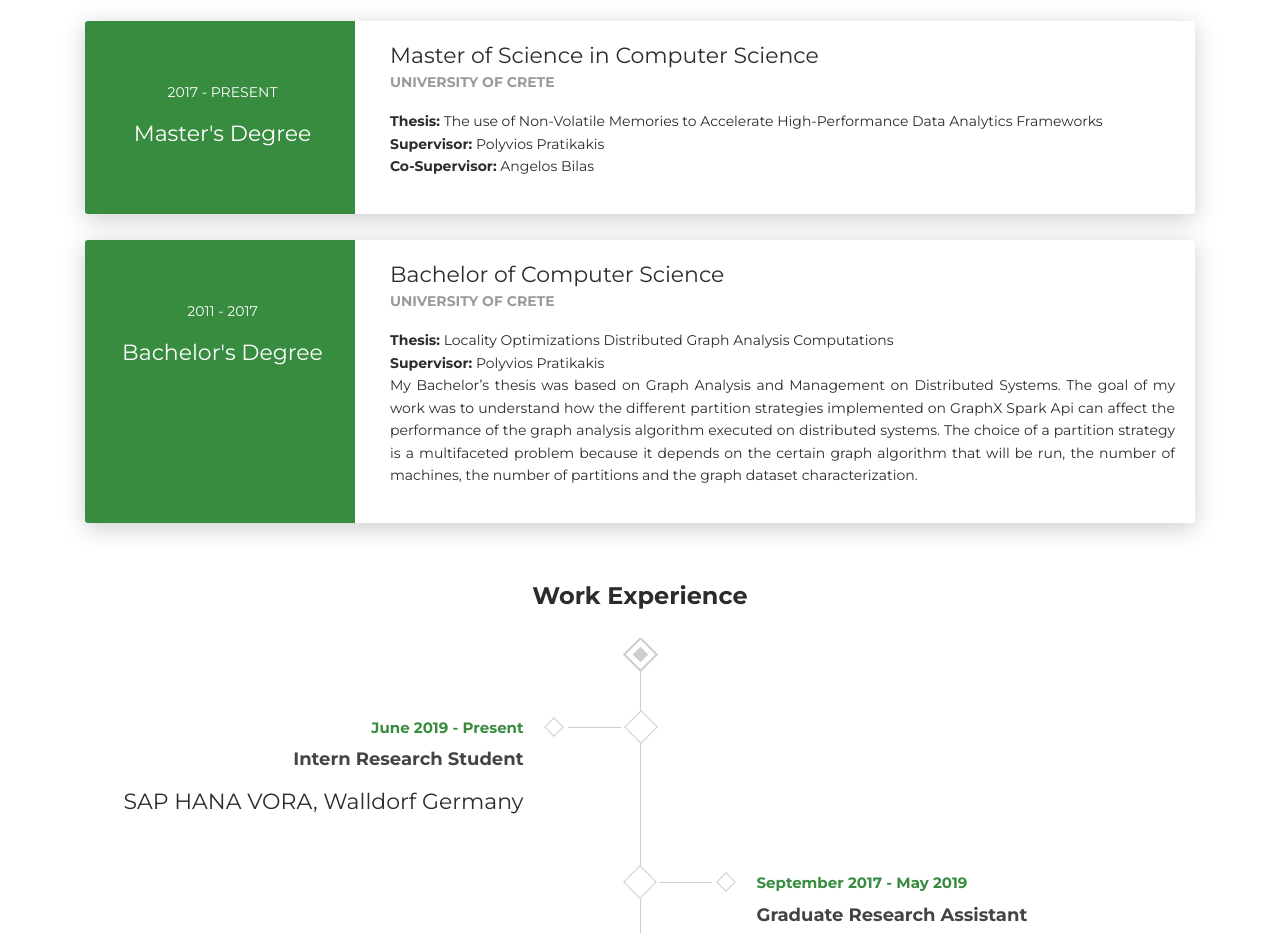
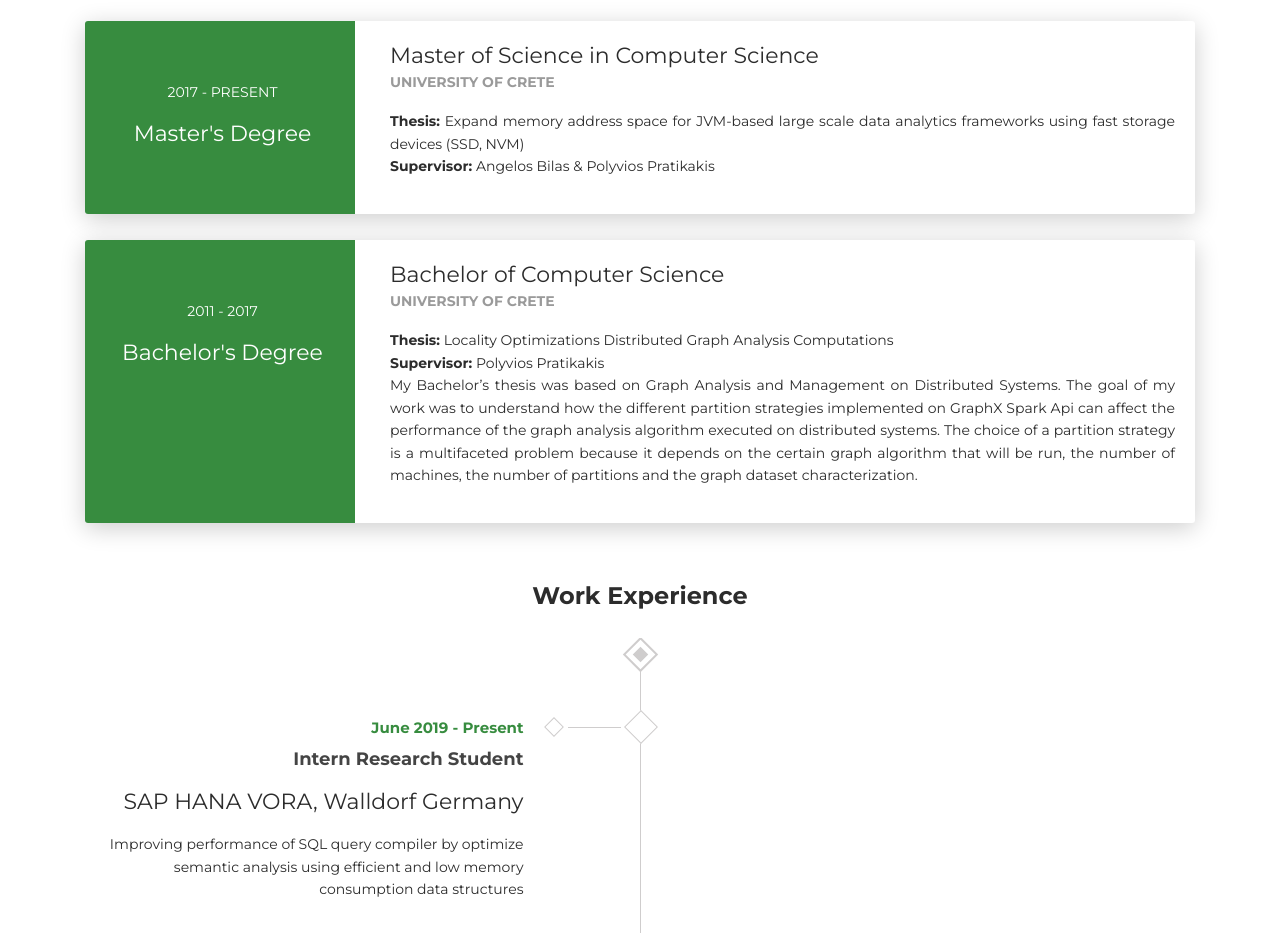
Before and after one commit to jackkolokasis/jackkolokasis.com, a plain HTML site: page index.html in a window 1280 px wide. Shown: the part 1199-2132 px from the top of the page. Drawn offline with Linux system fonts and the light colour scheme.

Commit message:
Update CV

```diff
--- a/index.html
+++ b/index.html
@@ -46,7 +46,7 @@
           <p class="category text-white">Master Candidate - University of Crete</p>
           <p class="category text-white">Graduate Research Assistant - ICS-FORTH</p>
           <a class="btn btn-primary smooth-scroll mr-2" href="#contact" data-aos="zoom-in" data-aos-anchor="data-aos-anchor">Contact Me</a>
-          <a class="btn btn-primary" href="files/CV.pdf" data-aos="zoom-in" data-aos-anchor="data-aos-anchor">Download CV</a>
+          <a class="btn btn-primary" href="files/kolokasis_cv.pdf" data-aos="zoom-in" data-aos-anchor="data-aos-anchor">Download CV</a>
         </div>
       </div>
       <div class="section">
@@ -148,12 +148,11 @@
             <div class="h5">Master of Science in Computer Science</div>
             <p class="category">University of Crete </p>
             <p style="text-align:justify">
-                  <strong>Thesis:</strong> The use of Non-Volatile Memories to Accelerate High-Performance Data Analytics Frameworks
+                  <strong>Thesis:</strong> Expand memory address space
+                  for JVM-based large scale data analytics frameworks
+                  using fast storage devices (SSD, NVM)
                   </br>
-                  <strong>Supervisor:</strong> Polyvios Pratikakis
-                  </br>
-                  <strong>Co-Supervisor:</strong> Angelos Bilas
-                  </br>
+                  <strong>Supervisor:</strong> Angelos Bilas & Polyvios Pratikakis
             </p>
           </div>
         </div>
@@ -206,6 +205,9 @@
 					<h5 class="title">Intern Research Student </h5>
             		<h5 class="subtitle">SAP HANA VORA, Walldorf Germany</h5>
 					<p>
+                    Improving performance of SQL query compiler by
+                    optimize semantic analysis using efficient and low
+                    memory consumption data structures
 					</p>
 				</div>
 			</div>
```
Also changed, not shown: 1 other file.
